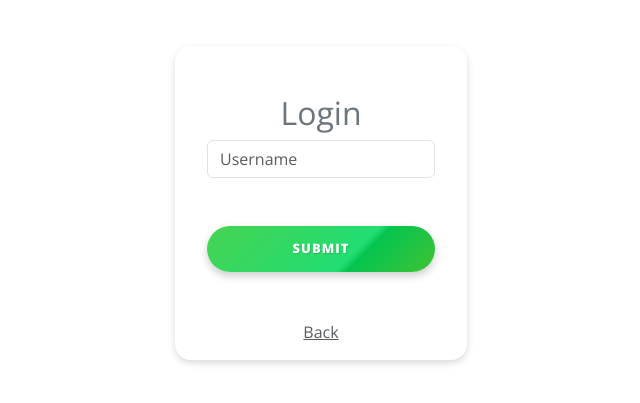
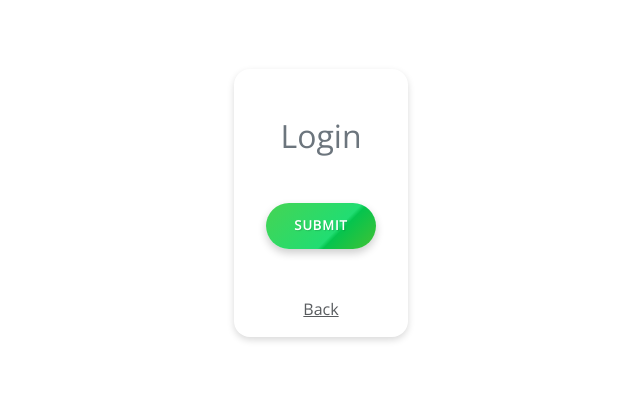
Before and after one commit to IvonneBenitesRodriguez/finalGroupCapstone-frontend, a React (Vite) app: page /login in a window 1280 px wide. Shown: the part 197-600 px from the top of the page, without its empty margins (319-959 px from the left). Built offline with nearby package versions, Linux system fonts and the light colour scheme.

Commit message:
Update files

```diff
--- a/src/App.jsx
+++ b/src/App.jsx
@@ -4,7 +4,7 @@ import AddPlace from './routes/AddPlace';
 import DeletePlace from './routes/DeletePlace';
 import MyReservations from './routes/MyReservations';
 import Reserve from './routes/Reserve';
-import Places from './routes/Places';
+
 import NotMatch from './routes/NotMatch';
 import Layout from './components/Layout';
 import LogIn from './routes/LogIn';
@@ -14,7 +14,7 @@ function App() {
   return (
     <Routes>
       <Route path="/" element={<Layout />}>
-        <Route index element={<Places />} />
+
         <Route path="/places/:id" element={<PlaceDetails />} />
         <Route path="addplace" element={<AddPlace />} />
         <Route path="deleteplace" element={<DeletePlace />} />
--- a/src/routes/LogIn.jsx
+++ b/src/routes/LogIn.jsx
@@ -28,19 +28,7 @@ const LogIn = () => {
         </header>
         <main>
           <form onSubmit={handleSubmit}>
-            <div className="mb-3">
-              <label htmlFor="name">
-                <input
-                  type="text"
-                  id="name"
-                  name="name"
-                  placeholder="Username"
-                  value={userName}
-                  onChange={(e) => setUserName(e.target.value)}
-                  className="form-control"
-                />
-              </label>
-            </div>
+            <div className="mb-3" />
             <div className="d-grid mt-5">
               <input
                 type="submit"
--- a/src/routes/PlaceDetails.jsx
+++ b/src/routes/PlaceDetails.jsx
@@ -59,7 +59,7 @@ const PlaceDetails = () => {
         </div>
       </section>
       <div className="button-boxleft buttonBackPos">
-        <button type="button" className="no-style-button pagination-button" onClick={handleBackClick}>
+        <button type="button" aria-label="Go back" className="no-style-button pagination-button" onClick={handleBackClick}>
           <Icon color="#fff" icon="bx:left-arrow" />
         </button>
       </div>
--- a/src/routes/Places.jsx
+++ b/src/routes/Places.jsx
@@ -62,7 +62,7 @@ Place.propTypes = {
 };
 
 const WebPlaceList = ({
-  places, currentPage, handlePreviousPage, handleNextPage,
+  places, currentPage,
 }) => {
   const itemsPerPage = 3;
   const startIndex = currentPage * itemsPerPage;
@@ -81,29 +81,15 @@ const WebPlaceList = ({
         <div
           className={`button-boxleft ${currentPage === 0 ? 'disabled' : ''}`}
         >
-          <button
-            type="button"
-            className="pagination-button"
-            disabled={currentPage === 0}
-            onClick={handlePreviousPage}
-          >
-            <Icon color="#fff" icon="bx:left-arrow" />
-          </button>
+
+          <Icon color="#fff" icon="bx:left-arrow" />
+
         </div>
         <div
           className={`button-boxright ${
             places.length <= (currentPage + 1) * 3 ? 'disabled' : ''
           }`}
-        >
-          <button
-            type="button"
-            className="pagination-button"
-            disabled={places.length <= (currentPage + 1) * 3}
-            onClick={handleNextPage}
-          >
-            <Icon color="#fff" icon="bx:right-arrow" />
-          </button>
-        </div>
+        />
       </div>
     </div>
   );
@@ -120,8 +106,6 @@ WebPlaceList.propTypes = {
     }),
   ).isRequired,
   currentPage: PropTypes.number.isRequired,
-  handlePreviousPage: PropTypes.func.isRequired,
-  handleNextPage: PropTypes.func.isRequired,
 };
 
 const MobilePlaceList = ({ places }) => (
```
Also changed, not shown: package.json (+7 -7 lines), 1 other file (tests, documents, lock files or other folders).
